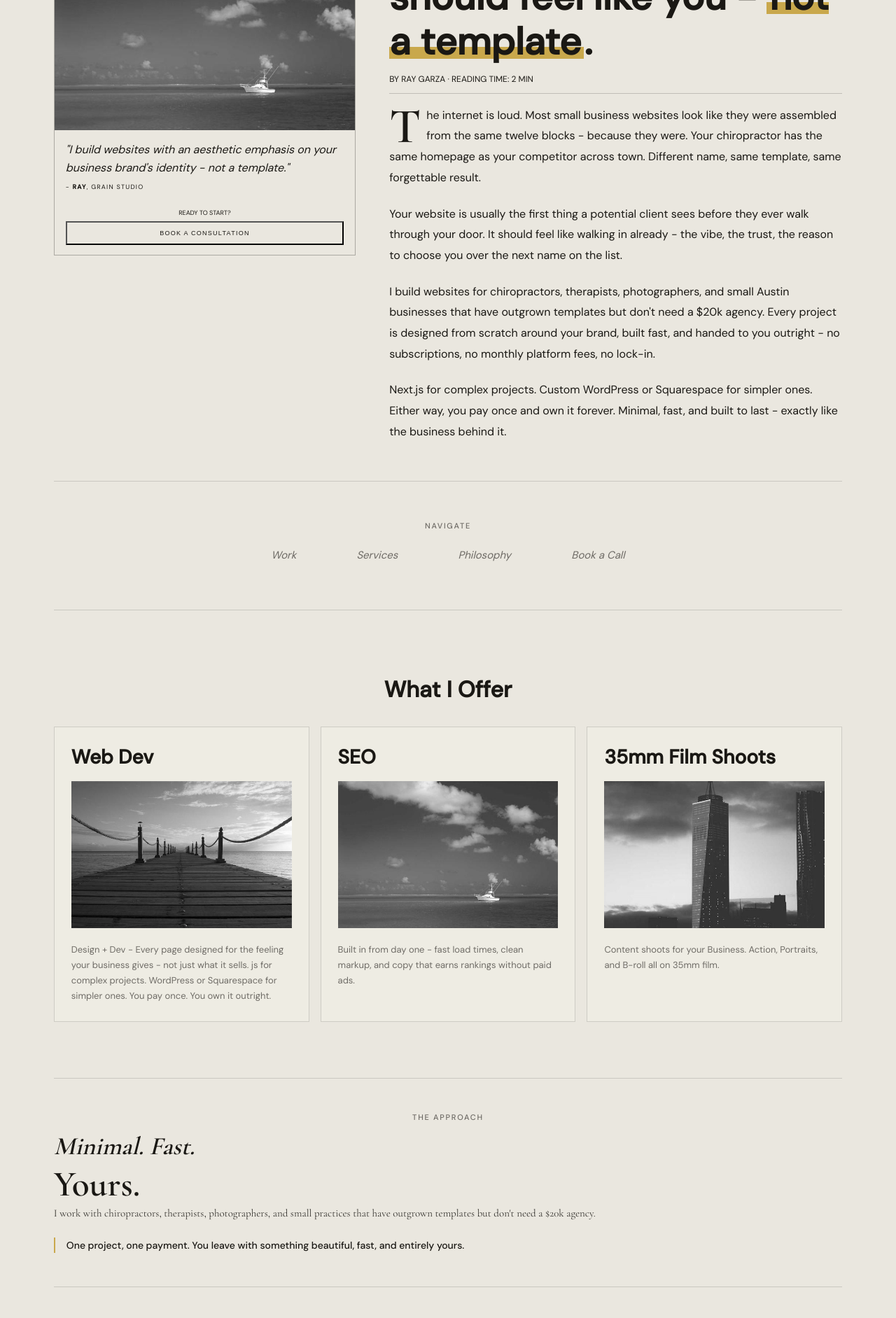
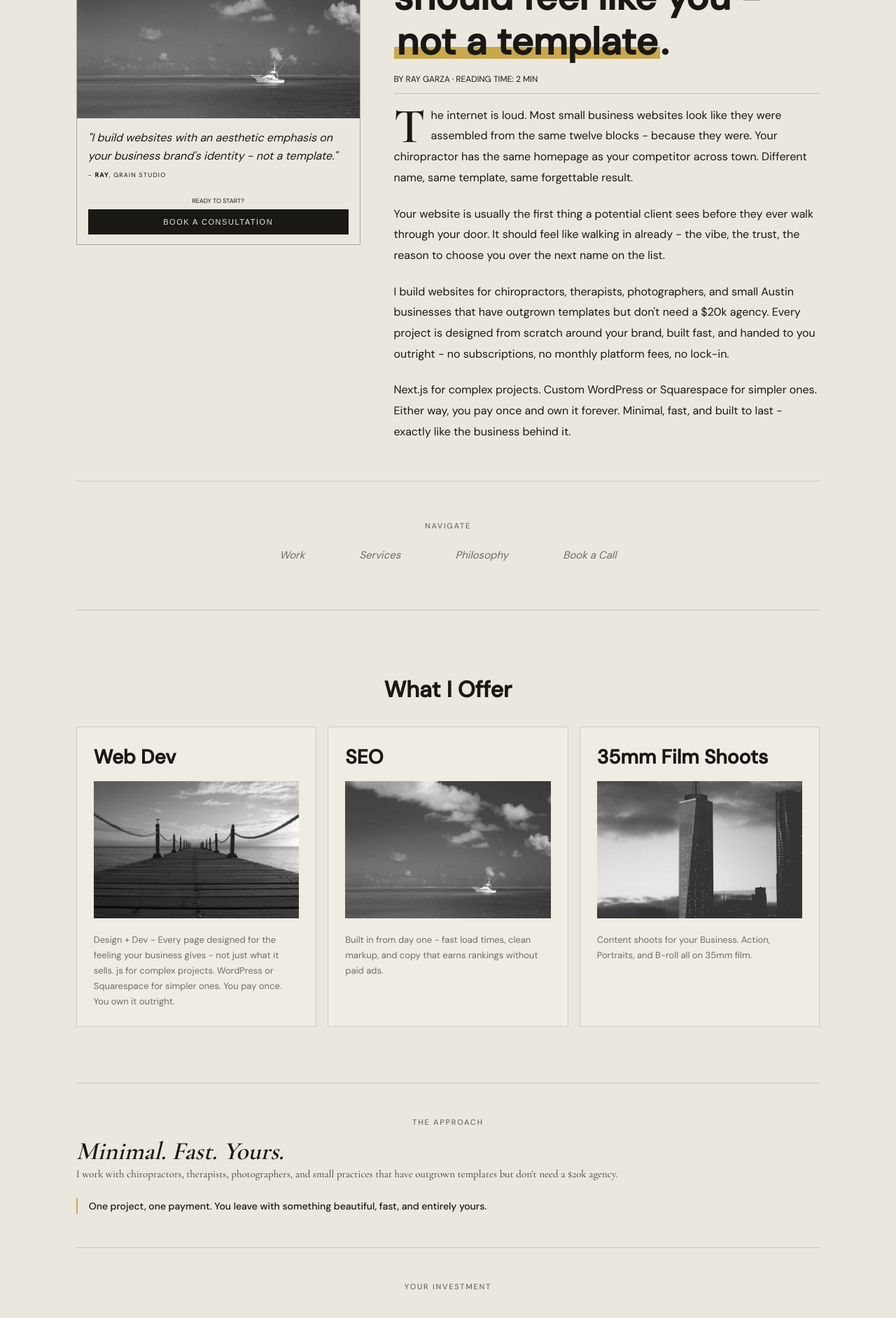
Before and after one commit to raygarza/grainstudio, a Next.js app: page / in a window 1280 px wide. Shown: the part 394-2277 px from the top of the page at 70% size. Built offline with nearby package versions, Linux system fonts and the light colour scheme.

Commit message:
max width change on mobile

```diff
--- a/src/app/layout.tsx
+++ b/src/app/layout.tsx
@@ -36,10 +36,11 @@
       <body>
         <div
           style={{
-            maxWidth: '1600px',
+            maxWidth: '95vw',
             marginInline: 'auto',
             paddingInline: 'var(--page-padding)',
           }}
+          className="md:max-w-[1600px]"
         >
           {children}
         </div>
--- a/src/components/sections/HeroPitch.tsx
+++ b/src/components/sections/HeroPitch.tsx
@@ -35,7 +35,7 @@
             viewport={{ once: true, amount: 0.2 }}
             transition={{ duration: 0.6, delay: 0 }}
             style={{
-              border: "0.5px solid var(--ink-30)",
+              border: "1px solid var(--ink-30)",
             }}
           >
             {/* Portrait Image */}
@@ -111,21 +111,19 @@
                   className="uppercase font-sans transition-all duration-200"
                   style={{
                     width: "100%",
-                    padding: "10px",
-                    background: "transparent",
-                    border: "0.5px solid )",
-                    fontSize: "9px",
+                    padding: "12px",
+                    background: "var(--ink)",
+                    border: "none",
+                    fontSize: "11px",
                     letterSpacing: "0.14em",
-                    color: "var(--ink)",
+                    color: "var(--paper)",
                     cursor: "pointer",
                   }}
                   onMouseEnter={(e) => {
-                    e.currentTarget.style.background = "var(--ink)";
-                    e.currentTarget.style.color = "var(--paper)";
+                    e.currentTarget.style.opacity = "0.85";
                   }}
                   onMouseLeave={(e) => {
-                    e.currentTarget.style.background = "transparent";
-                    e.currentTarget.style.color = "var(--ink)";
+                    e.currentTarget.style.opacity = "1";
                   }}
                 >
                   Book a consultation
--- a/src/components/sections/Philosophy.tsx
+++ b/src/components/sections/Philosophy.tsx
@@ -28,20 +28,7 @@
                   color: "var(--ink)",
                 }}
               >
-                <div style={{ display: "block" }}>Minimal. Fast.</div>
-              </div>
-              <div
-                style={{
-                  fontFamily: "var(--font-serif)",
-                  // fontStyle: "italic",
-                  paddingTop: "10px",
-                  fontWeight: 800,
-                  fontSize: "clamp(28px, 4vw, 60px)",
-                  lineHeight: "1.05",
-                  color: "var(--ink)",
-                }}
-              >
-                <div style={{ display: "block" }}>Yours.</div>
+                <div style={{ display: "block" }}>Minimal. Fast. Yours.</div>
               </div>
             </div>
           </div>
--- a/src/components/sections/Services.tsx
+++ b/src/components/sections/Services.tsx
@@ -52,7 +52,6 @@
                 background: "var(--paper-lift)",
                 border: "0.5px solid var(--ink-15)",
                 padding: "24px",
-                textAlign: "left",
               }}
             >
 
```
